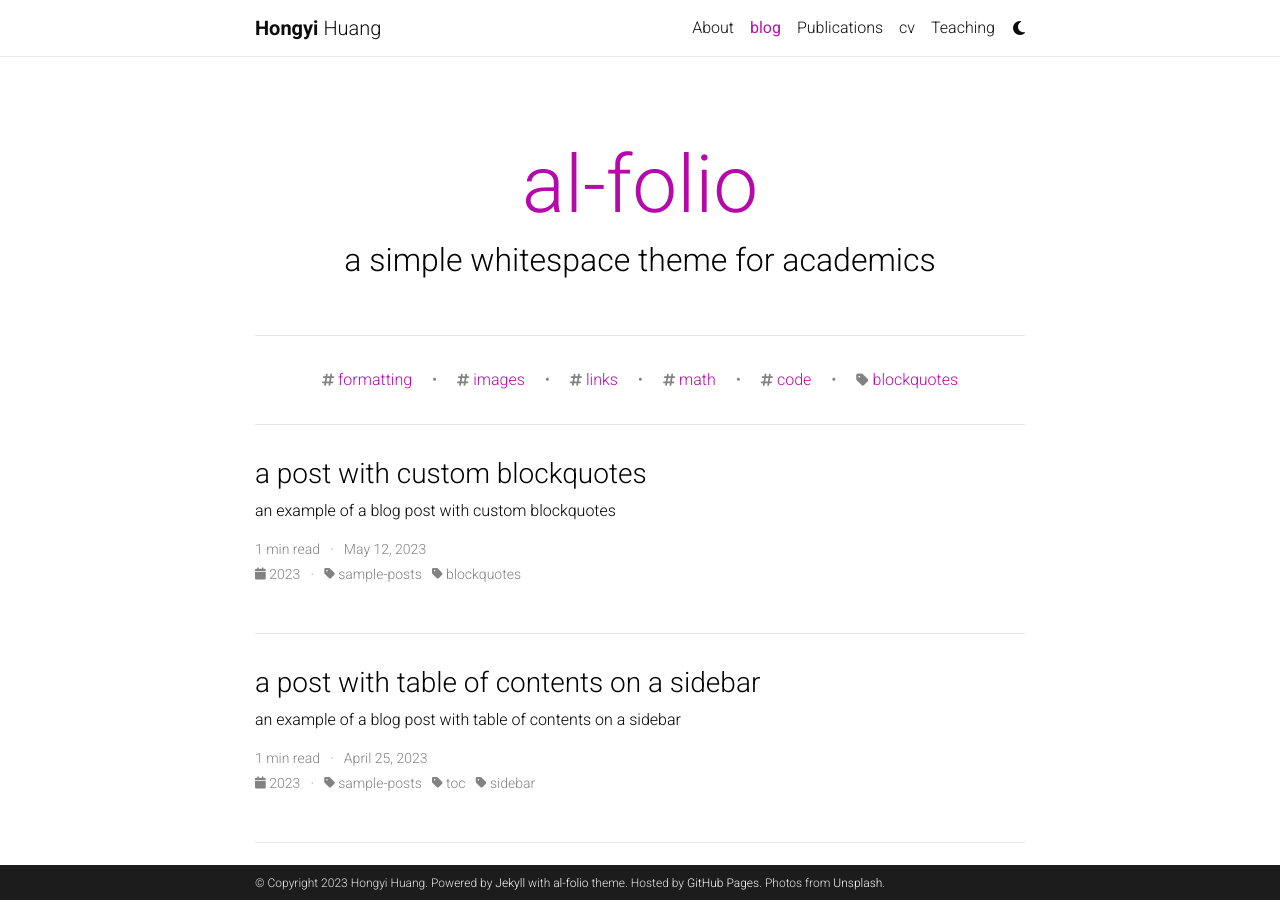
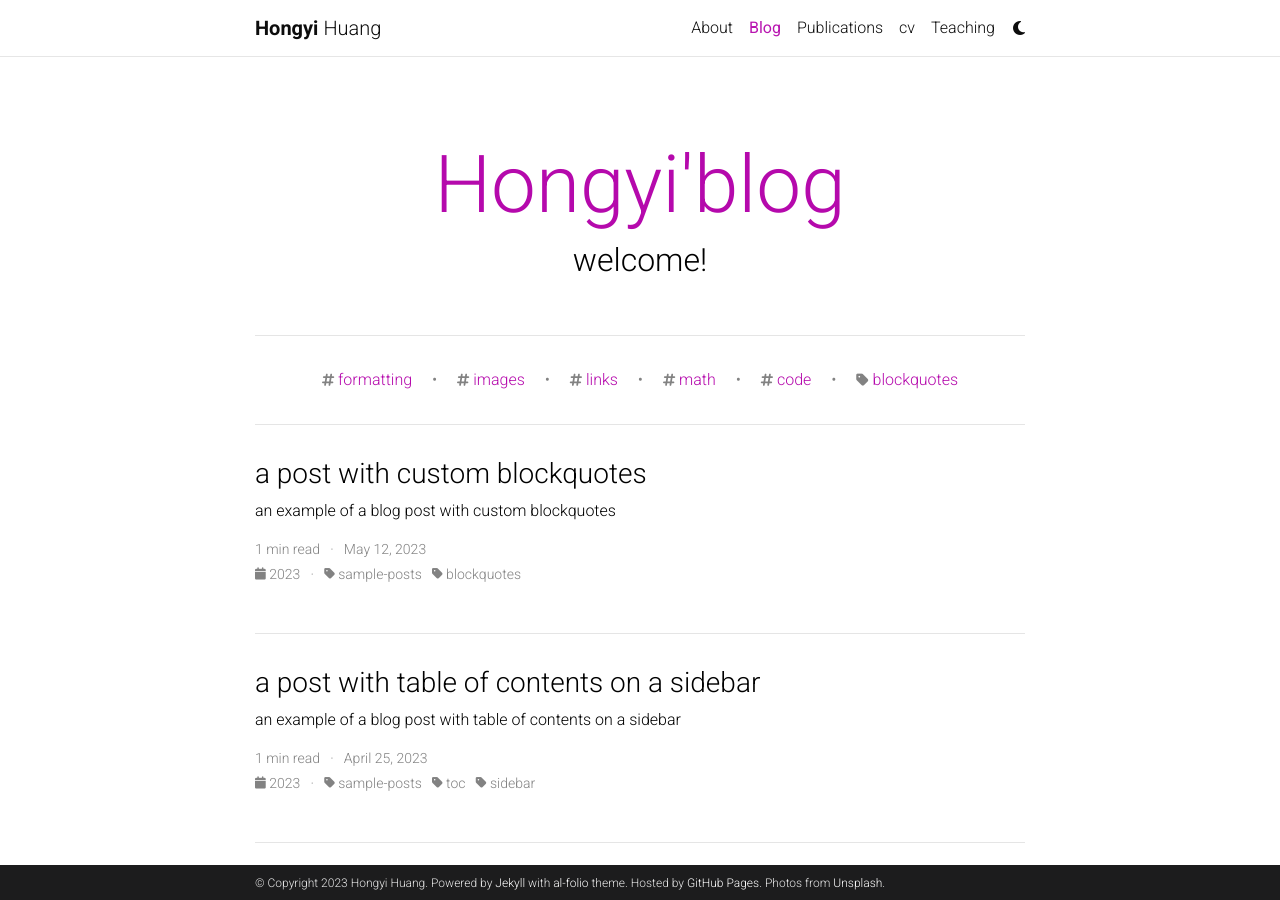
Before and after one commit to hongyi98/hongyi98.github.io, a Jekyll site: the page built from blog/index.html, in a window 1280 px wide and 900 px high. Built offline with Jekyll 4.4.1, drawn with Linux system fonts in a browser that asks for light colours; the list of posts is cut into pages by our own code; comment, search, counter and statistics services are not loaded; a style sheet for code colours, icons or effects is not loaded.

Commit message:
Update _config.yml

```diff
--- a/_config.yml
+++ b/_config.yml
@@ -122,9 +122,9 @@
 # Blog
 # -----------------------------------------------------------------------------
 
-blog_name: al-folio # blog_name will be displayed in your blog page
-blog_nav_title: blog # your blog must have a title for it to be displayed in the nav bar
-blog_description: a simple whitespace theme for academics
+blog_name: Hongyi'blog # blog_name will be displayed in your blog page
+blog_nav_title: Blog # your blog must have a title for it to be displayed in the nav bar
+blog_description: welcome!
 permalink: /blog/:year/:title/
 
 # Pagination
```
